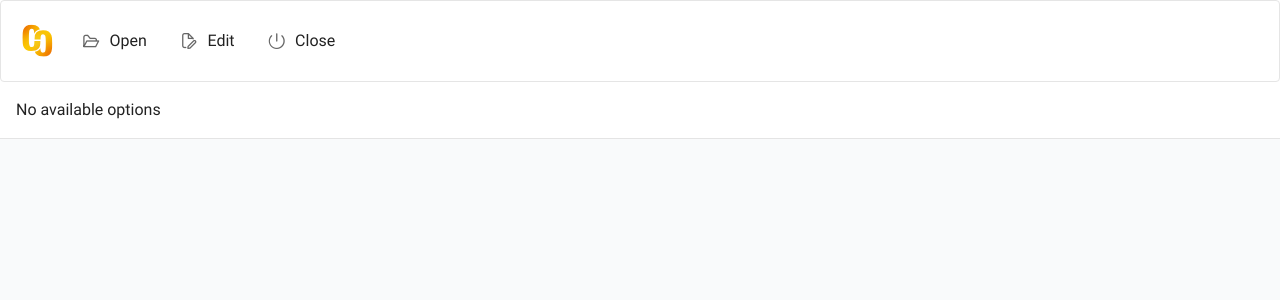
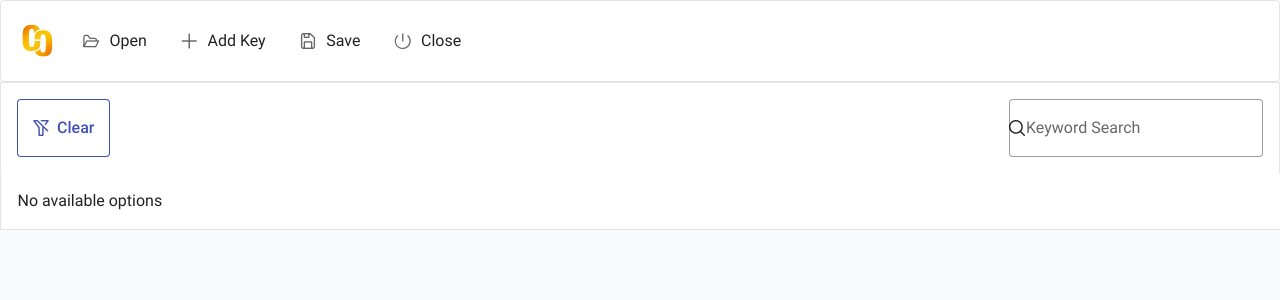
Before and after one commit to peter-fan-cn/LaravelLangFieldsEditor, a React (Vite) app: page / in a window 1280 px wide. Shown: the top 300 px of the page. Built offline with nearby package versions, Linux system fonts and the light colour scheme.

Commit message:
added save to file

```diff
--- a/src/Pages/Dashboard.jsx
+++ b/src/Pages/Dashboard.jsx
@@ -1,51 +1,130 @@
 import { useSelector, useDispatch } from 'react-redux'
-import { langPath, columns, records } from '../store/root'
+import { langPath, columns, records, entities, setLanguageFiles, conventToTable } from '../store/root'
 import { DataTable } from 'primereact/datatable'
 import { Column } from 'primereact/column'
 import { useState, useRef, useEffect } from 'react'
-import { useResizeListener } from 'primereact/hooks'
+import { Dialog } from 'primereact/dialog'
+import { InputTextarea } from 'primereact/inputtextarea'
+import { InputText } from 'primereact/inputtext'
+import { Button } from 'primereact/button'
+import { FilterMatchMode, FilterOperator } from 'primereact/api';
 
 export default function Dashboard () {
+  const dispatch = useDispatch();
   const rootPath = useSelector(langPath)
+  const languageFiles = useSelector(entities)
   const [selectedRow, setSelectedRow] = useState(null)
-  const onRowSelect = event => {
-    setSelectedRow(event.data)
-  }
-  const [tableHeight, setTableHeight] = useState(460)
   const container = useRef(null)
   const table = useRef(null)
+  const [visible, setVisible] = useState(false)
+  const tableColumns = useSelector(columns)
+  const tableRecords = useSelector(records)
 
-  const [bindResized, unBindResized] = useResizeListener({
-    listener: e => {
-      setTableHeight(container.current.clientHeight)
-      table.current.resetScroll()
-    }
-  })
+  const onRowSelect = event => {
+    setSelectedRow(event?.data)
+    setVisible(true)
+  }
+  const onChange = (field, event) => {
+    setSelectedRow({
+      ...selectedRow,
+      [field.code]:event.target.value,
+    })
+  }
 
-  useEffect(() => {
-    bindResized()
-    return () => {
-      unBindResized()
-    }
-  }, [bindResized, unBindResized])
+  const handleSaveContent = ()=>{
+    // save changed selected row to file content
+    const files = languageFiles.map(file => {
+      const value = selectedRow[file.code]
+      const key = selectedRow.key
+      return {
+        ...file,
+        content : {
+          ...file.content,
+          [key]: value
+        }
+      }
+    });
+    dispatch(setLanguageFiles(files))
+    dispatch(conventToTable())
+    setVisible(false)
+  }
 
+  const initForm = () => {
+    if (!selectedRow) return null
+    return tableColumns.filter(field=>field.code !== 'key').map(field=><div key={field.code}>
+      <label>{field.label}</label>
+      <InputTextarea value={selectedRow[field.code]} rows={2} className='w-full' onChange={event=>onChange(field, event)}/>
+    </div>)
+  }
+
+  const footerContent = (
+    <div>
+        <Button label="Cancel" icon="pi pi-times" onClick={() => setVisible(false)} className="p-button-text" />
+        <Button label="Save" icon="pi pi-check" onClick={handleSaveContent} autoFocus />
+    </div>
+);
+
+const [filters, setFilters] = useState(null);
+const [globalFilterValue, setGlobalFilterValue] = useState('');
+const clearFilter = () => {
+  initFilters();
+};
+useEffect(() => {
+  initFilters();
+}, []);
+const onGlobalFilterChange = (e) => {
+  const value = e.target.value;
+  let _filters = { ...filters };
+
+  _filters['global'].value = value;
+
+  setFilters(_filters);
+  setGlobalFilterValue(value);
+};
+
+const initFilters = () => {
+  setFilters({
+      global: { value: null, matchMode: FilterMatchMode.CONTAINS },
+      key: { operator: FilterOperator.AND, constraints: [{ value: null, matchMode: FilterMatchMode.STARTS_WITH }] },
+
+  });
+  setGlobalFilterValue('');
+};
+const renderHeader = () => {
+  return (
+      <div className="flex justify-between w-full">
+          <Button type="button" icon="pi pi-filter-slash" label="Clear" outlined onClick={clearFilter} />
+          <span className="p-input-icon-left">
+              <i className="pi pi-search" />
+              <InputText value={globalFilterValue} onChange={onGlobalFilterChange} placeholder="Keyword Search" />
+          </span>
+      </div>
+  );
+};
+
+const searchFilterTemplate = (options) => {
+  return <TriStateCheckbox value={options.value} onChange={(e) => options.filterApplyCallback(e.value)} />;
+};
   return (
     <div className='h-full'>
       {rootPath ? <div className='p-4'>Current Path {rootPath} </div> : null}
       <div className='h-[calc(100%-56px)] overflow-auto' ref={container}>
         <DataTable
-          value={useSelector(records)}
-          scrollHeight={`${tableHeight}px`}
+          value={tableRecords}
           virtualScrollerOptions={{ itemSize: 46 }}
           scrollable
-          resizableColumns
-          onRowSelect={onRowSelect}
+          scrollHeight={`flex`}
+          showGridlines
+          onRowClick={onRowSelect}
           selectionMode='single'
           selection={selectedRow}
           tableStyle={{ minWidth: '50rem' }}
+          globalFilterFields={['key']}
+          header={renderHeader()}
+          filters={filters}
           ref={table}
         >
-          {useSelector(columns).map((col, i) => (
+          {tableColumns.map((col, i) => (
             <Column
               key={i}
               field={col.code}
@@ -53,10 +132,25 @@ export default function Dashboard () {
               sortable
               footer={col.label}
               style={{ minWidth: '200px' }}
+              className='truncate'
             />
           ))}
         </DataTable>
       </div>
+      <Dialog
+        header={'Edit'}
+        visible={visible}
+        style={{ width: '75vw' }}
+        onHide={() => setVisible(false)}
+        blockScroll={true}
+        footer={footerContent}
+      >
+        <h4 className='font-bold mb-4'>Curent Message Key</h4>
+        <p className='p-4 bg-gray-100 rounded'>{selectedRow?.key}</p>
+        <div className='space-y-4 mt-4'>
+          {initForm()}
+        </div>
+      </Dialog>
     </div>
   )
 }
--- a/src/components/layouts/Layout.jsx
+++ b/src/components/layouts/Layout.jsx
@@ -1,8 +1,9 @@
 import { Outlet } from 'react-router-dom'
 import { Menubar } from 'primereact/menubar'
+import { getCurrent } from '@tauri-apps/api/window'
 import logo from '../../assets/logo.svg'
 import {  useDispatch } from 'react-redux';
-import {  selectFolder } from '../../store/root';
+import {  saveFiles, selectFolder } from '../../store/root';
 
 
 export function MainMenu () {
@@ -14,16 +15,25 @@ export function MainMenu () {
           command:()=>{
             dispatch(selectFolder())
           }
+        },
+        {
+          label: 'Add Key',
+          icon: 'pi pi-fw pi-plus',
 
         },
         {
-          label: 'Edit',
-          icon: 'pi pi-fw pi-file-edit',
-
+          label: 'Save',
+          icon: 'pi pi-fw pi-save',
+          command:()=>{
+            dispatch(saveFiles())
+          }
         },
         {
           label: 'Close',
-          icon: 'pi pi-fw pi-power-off'
+          icon: 'pi pi-fw pi-power-off',
+          command:()=>{
+            getCurrent().close()
+          }
         }
   ]
   const start = <img src={logo} height="40" className="mr-2 w-10 h-10"/>
--- a/src/store/root.js
+++ b/src/store/root.js
@@ -2,7 +2,6 @@ import { open } from '@tauri-apps/api/dialog'
 import { readDir, readTextFile, writeTextFile } from '@tauri-apps/api/fs'
 import { createSlice } from '@reduxjs/toolkit'
 import _ from 'lodash'
-import { basename } from '@tauri-apps/api/path'
 
 const initialState = {
   langPath: null,
@@ -32,7 +31,7 @@ export const pathSlice = createSlice({
     conventToTable (state) {
       const { entities } = state
       const data = {}
-      const columns = [{code:'key', label:'message',}]
+      const columns = [{code:'key', label:'Message Key',}]
       entities.forEach(({code, language, content, name, path}) => {
         columns.push({code, label: language, name, path})
         if (content) {
@@ -46,7 +45,7 @@ export const pathSlice = createSlice({
       })
       state.columns = [...columns]
       state.records = Object.values(data)
-    }
+    },
   }
 })
 
@@ -95,7 +94,14 @@ export const selectFolder = () => async dispatch => {
   dispatch(conventToTable())
 }
 
-export const saveFiles = () => {}
+export const saveFiles = () => async (dispatch, getState) => {
+  const {entities} = getState().root
+  for (let i = 0; i < entities.length; i++) {
+    const file = entities[i];
+    const content = file.content
+    await writeTextFile(file.path, JSON.stringify(content, null, 4))
+  }
+}
 
 export const langPath = ({ root }) => root.langPath
 export const entities = ({ root }) => root.entities
```
Also changed, not shown: 1 other file (tests, documents, lock files or other folders).
